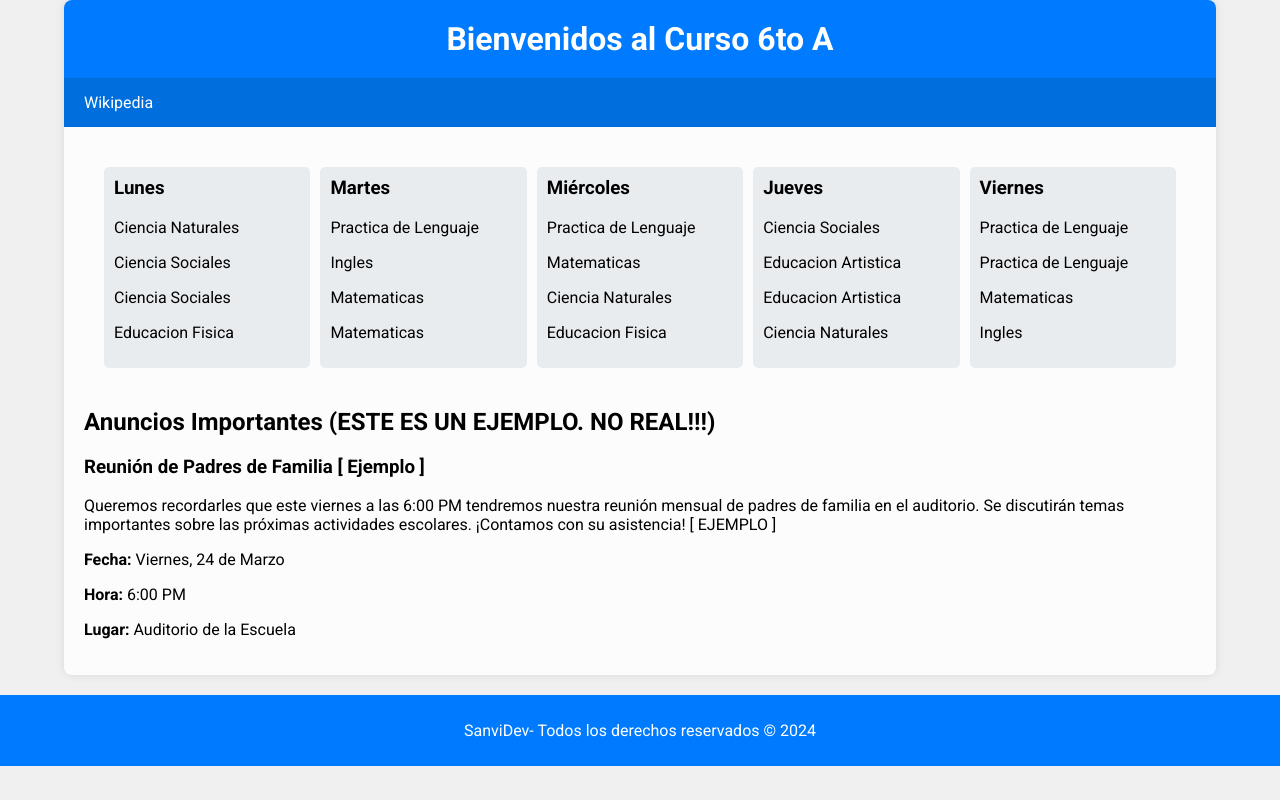
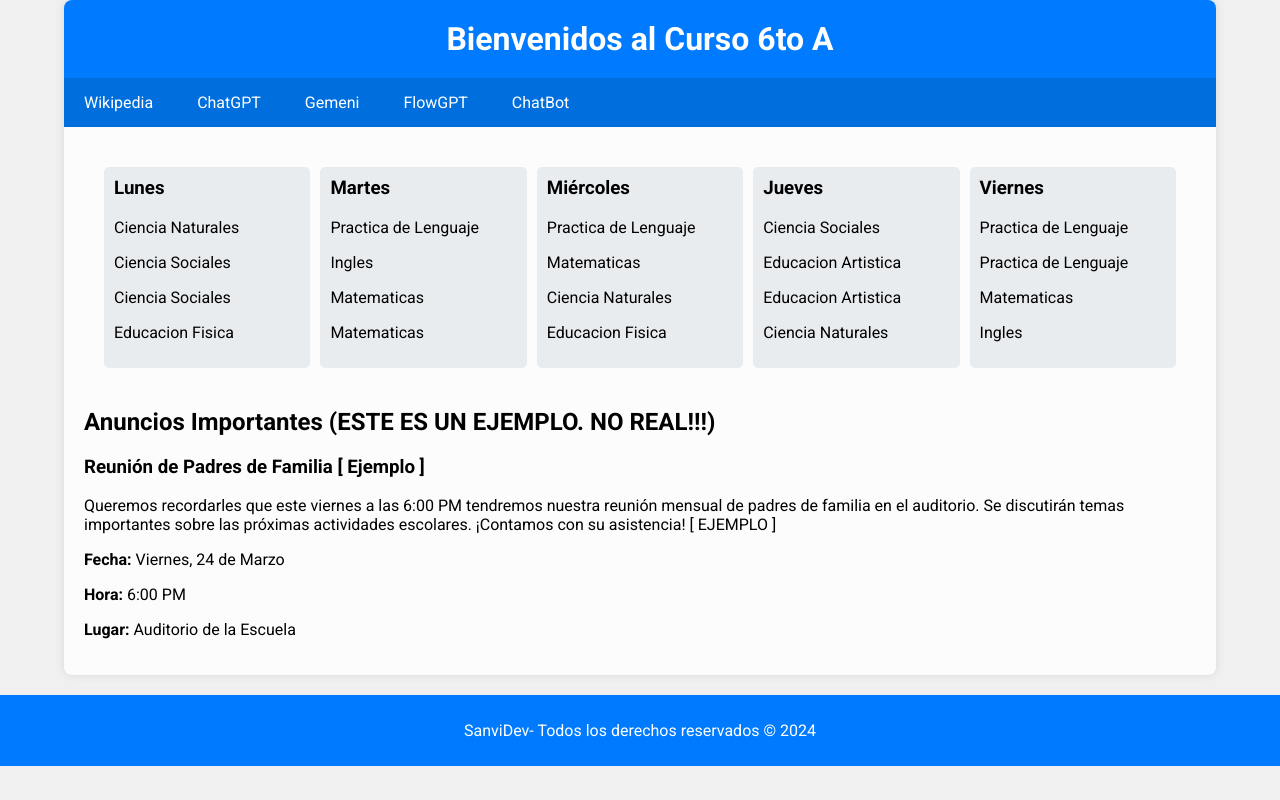
Before and after one commit to SanviGitHub/6TOA, a plain HTML site: page index.html in a window 1280 px wide. Drawn offline with Linux system fonts and the light colour scheme.

Commit message:
Update index.html

```diff
--- a/index.html
+++ b/index.html
@@ -16,6 +16,10 @@
         <nav>
             <ul>
                 <li><a href="wiki.html" class="button">Wikipedia</a></li>
+                <li><a href="https://chat.openai.com/" class="button">ChatGPT</a></li>
+                <li><a href="https://gemini.google.com/app?hl=es_419" class="button">Gemeni</a></li>
+                <li><a href="https://flowgpt.com/" class="button">FlowGPT</a></li>
+                <li><a href="https://chat.chatbotapp.ai/?model=gpt-3.5" class="button">ChatBot</a></li>
 
             </ul>
         </nav>
```
